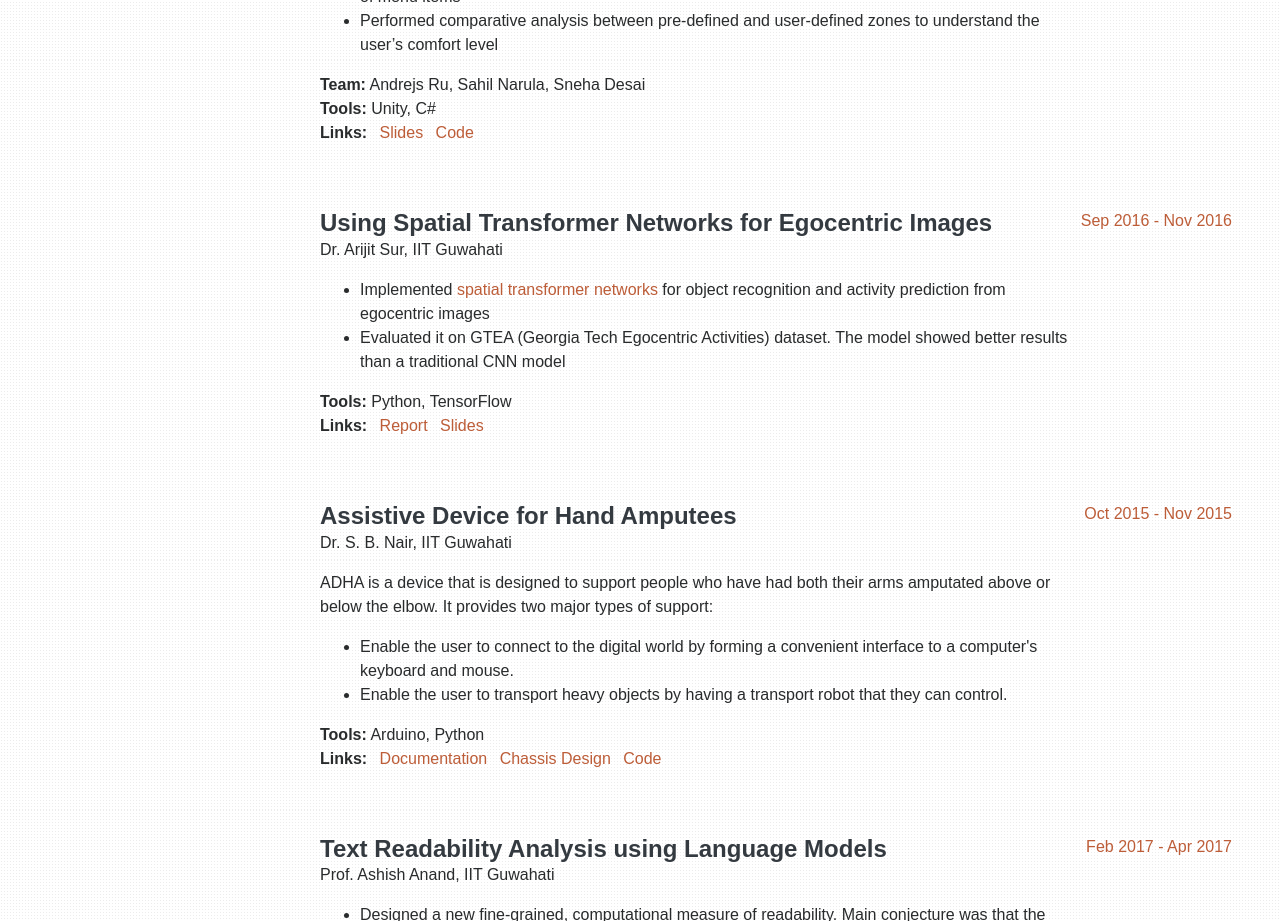
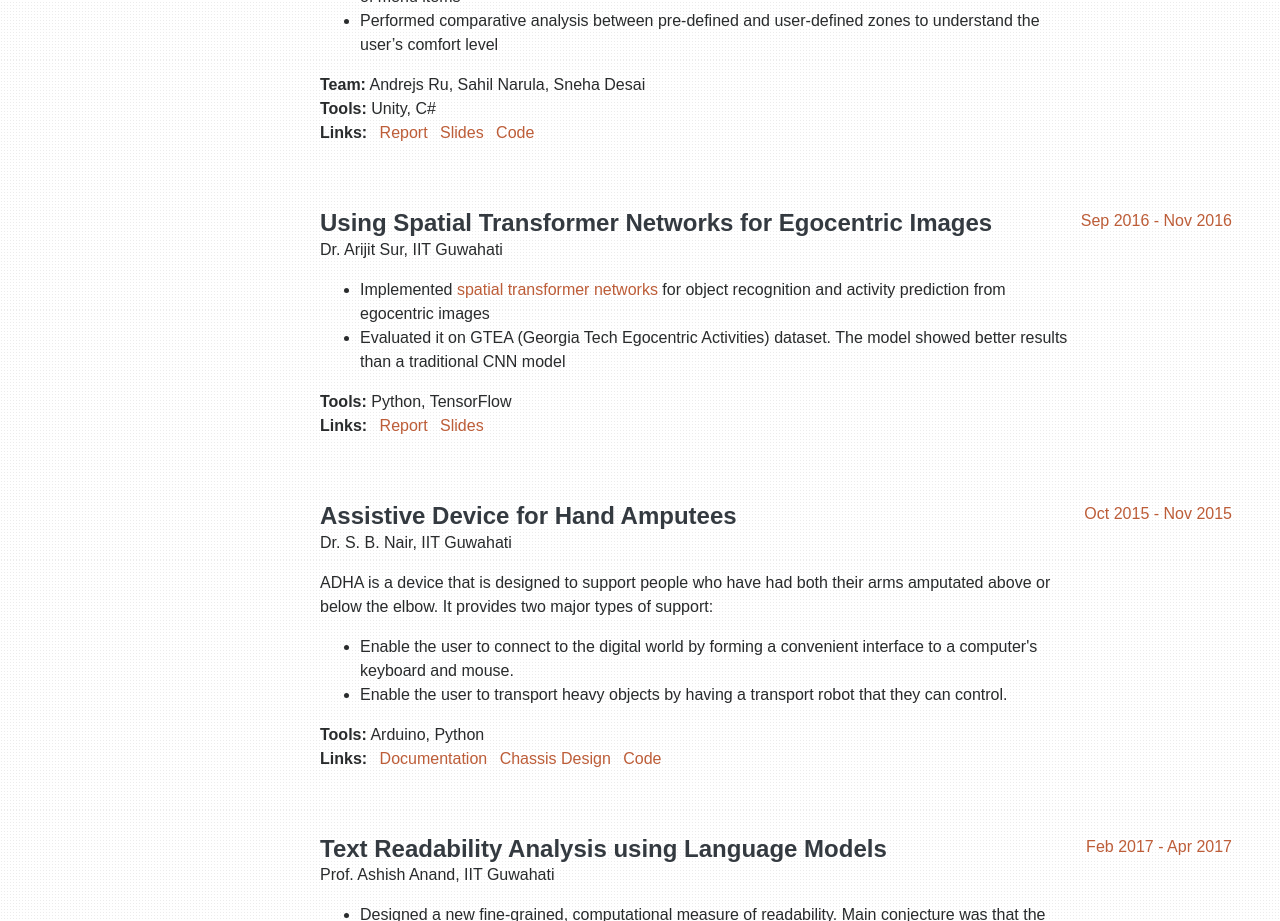
Before and after one commit to ranka47/ranka47.github.io, a plain HTML site: page index.html in a window 1280 px wide. Shown: the part 1440-2361 px from the top of the page. Drawn offline with Linux system fonts and the light colour scheme.

Commit message:
Added tempest report

```diff
--- a/index.html
+++ b/index.html
@@ -171,6 +171,9 @@
                     <ul class="list-inline">
                       <li class="list-inline-item">
                         <b>Links:</b>
+                      </li>
+                      <li class="list-inline-item">
+                        <a href="./projects/The-Tempest/report.pdf">Report</a>
                       </li>
                       <li class="list-inline-item">
                         <a href="./projects/The-Tempest/slides.pdf">Slides</a>
```
Also changed, not shown: 1 other file.
